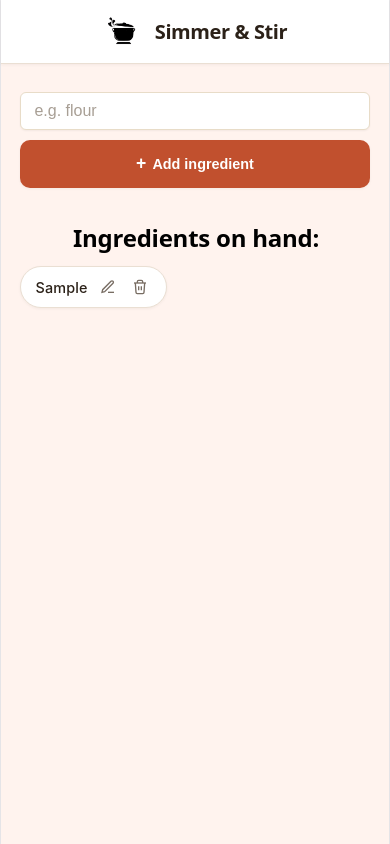
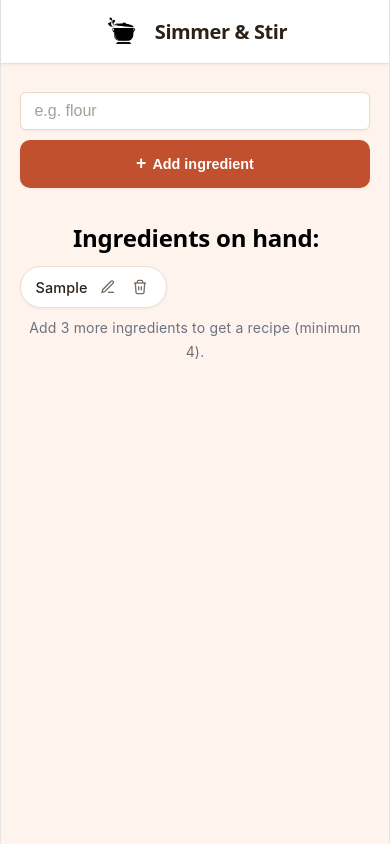
Before and after one commit to zainabdev-189/simmer-and-stir, a React (Vite) app: page / in a window 390 px wide. Both pictures are taken after typing "Sample" into the empty fields and a click on the button "Add ingredient". Built offline with nearby package versions, Linux system fonts and the light colour scheme.

Commit message:
updated functionality

```diff
--- a/src/App.css
+++ b/src/App.css
@@ -373,6 +373,13 @@ button:active {
     width: 100%;
   }
 
+  .minIngredientsHint {
+  color: #6B7280;
+  font-size: 0.875rem;
+  text-align: center;
+  margin-top: 8px;
+}
+
   .get-recipe-container {
     flex-direction: column;
     align-items: stretch;
--- a/src/Content.jsx
+++ b/src/Content.jsx
@@ -181,6 +181,12 @@ export default function Main() {
                 </section>
             }
 
+            {ingredientsListItems.length >= 1 && ingredientsListItems.length < 4 &&
+                <p className="minIngredientsHint">
+                    Add {4 - ingredientsListItems.length} more ingredient{4 - ingredientsListItems.length === 1 ? "" : "s"} to get a recipe (minimum 4).
+                </p>
+            }
+
             {ingredientsListItems.length >= 4 &&
                 <div className="get-recipe-container">
                     <div>
@@ -203,7 +209,7 @@ export default function Main() {
             {savedRecipes.length > 0 &&
                 <div className="saved-recipes-toggle">
                     <button onClick={() => setShowSaved(prev => !prev)}>
-                        {showSaved ? "Hide saved recipe(s)" : `Show saved recipe(s) (${savedRecipes.length})`}
+                        {showSaved ? "Hide saved recipes" : `Show saved recipes (${savedRecipes.length})`}
                     </button>
                 </div>
             }
```
